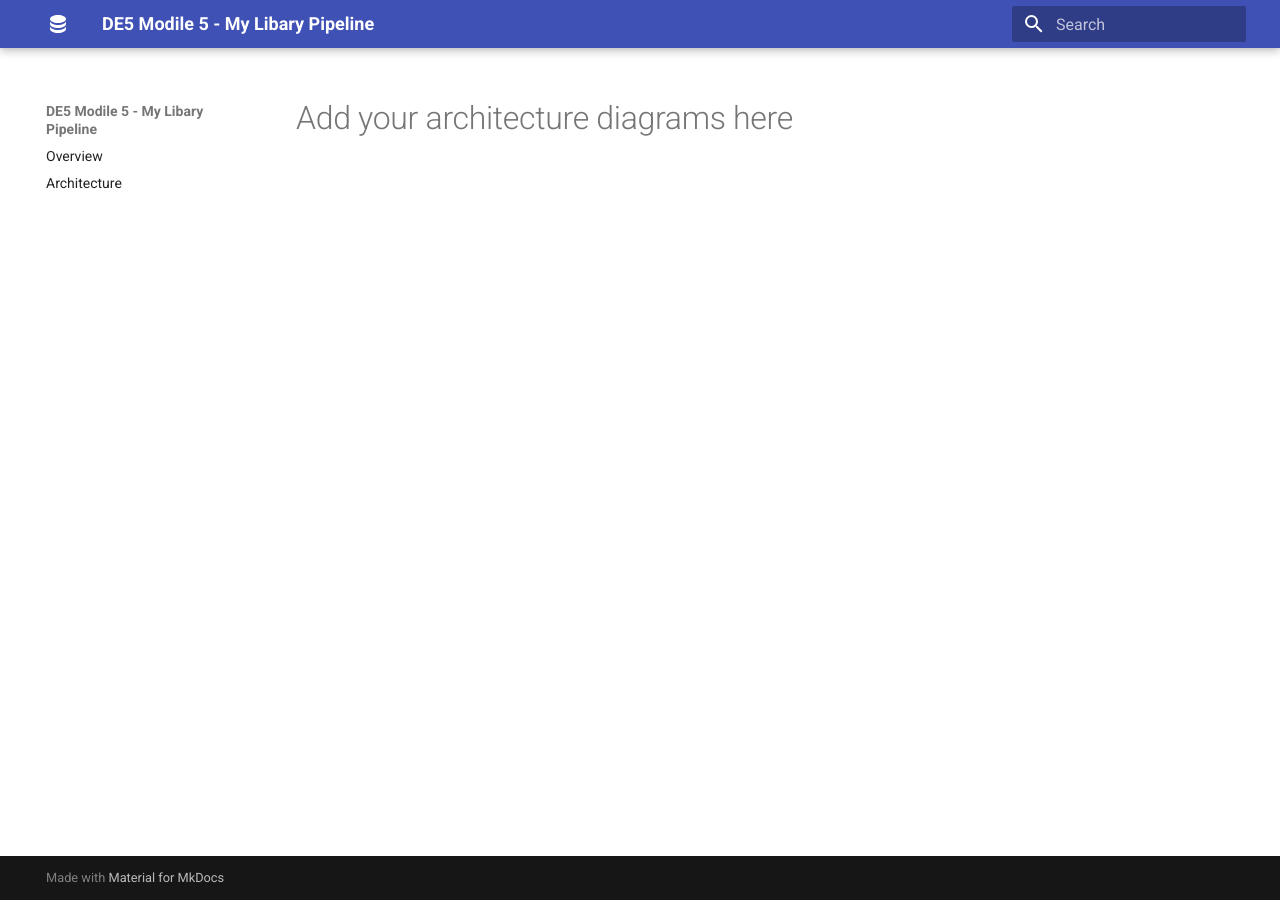
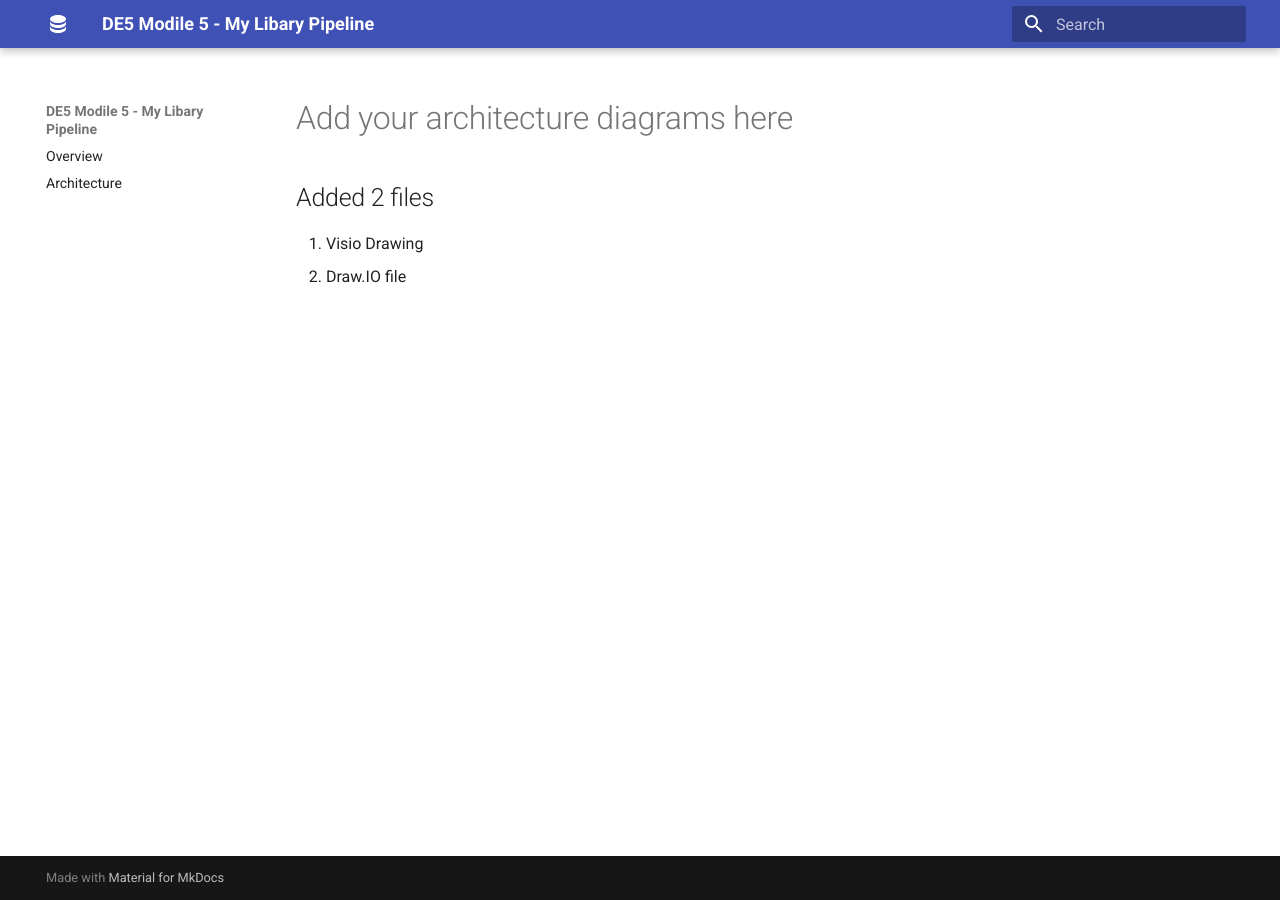
Before and after one commit to SteCross/Libary-Pipeline, an MkDocs documentation site: the page built from docs/architecture/index.md, in a window 1280 px wide. Built offline with MkDocs 1.6.1 and Material for MkDocs 9.7.7, drawn with Linux system fonts in a browser that asks for light colours.

Commit message:
Update index.md

```diff
--- a/docs/architecture/index.md
+++ b/docs/architecture/index.md
@@ -1 +1,4 @@
 # Add your architecture diagrams here
+##Added 2 files
+1. Visio Drawing
+2. Draw.IO file
```
